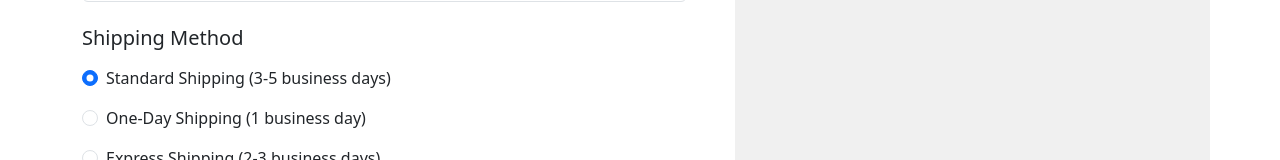
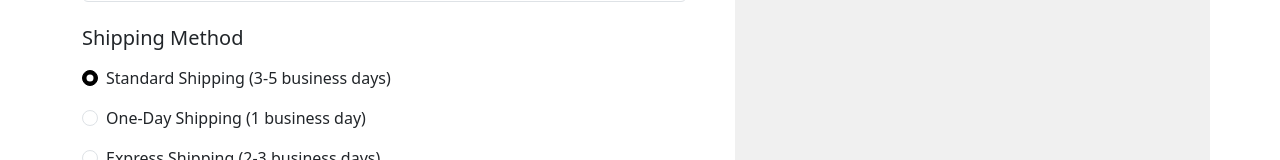
Before and after one commit to sennyrulz/TISORA, a React (Vite) app in the folder frontEnd/: page /checkout in a window 1280 px wide. Shown: the part 584-744 px from the top of the page. Built offline with nearby package versions, Linux system fonts and the light colour scheme; what @cloudinary/url-gen would draw is missing.

Commit message:
Worked on Checkout

```diff
--- a/frontEnd/src/App.css
+++ b/frontEnd/src/App.css
@@ -90,6 +90,17 @@
 .copyright-text {
   font-size: 14px;
   margin-top: 2px;
+}
+
+.form-check-input:checked {
+  background-color: black;
+  border-color: black;
+}
+
+.form-check-input:focus, .form-control:focus, .form-select:focus {
+  box-shadow: none;
+  outline: none;
+  border-color: black;
 }
 
 
--- a/frontEnd/src/components/Checkout.jsx
+++ b/frontEnd/src/components/Checkout.jsx
@@ -269,6 +269,7 @@ const Checkout = () => {
                   value={method}
                   checked={formData.shippingMethod === method}
                   onChange={handleChange}
+                  isInvalid={!!errors.shippingMethod}
                 />
               </Form.Group>
             );
@@ -420,15 +421,14 @@ const Checkout = () => {
                   <div
                     style={{
                       position: "absolute",
-                      top: "3px",
-                      right: "-5px",
-                      backgroundColor: "black",
+                      top: "-2px",
+                      right: "-6px",
+                      backgroundColor: "rgba(0, 0, 0, 0.6)",
                       color: "white",
                       fontSize: "12px",
                       padding: "2px 6px",
                       borderRadius: "999px",
                       fontWeight: "bold",
-                      lineHeight: "1",
                     }}
                   >
                     {product.quantity}
```
Lines whose indentation alone changed are shown as unchanged.
